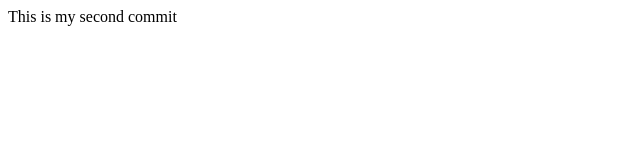
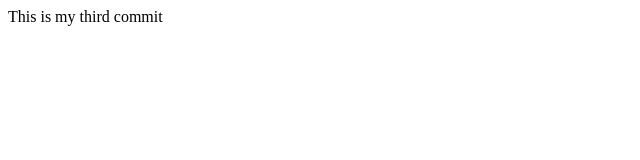
Before and after one commit to chinnia/first-project, a plain HTML site: page index.html in a window 1280 px wide. Shown: the full height of the page, 0-640 px from the left. Drawn offline with Linux system fonts and the light colour scheme.

Commit message:
Update index.html

```diff
--- a/index.html
+++ b/index.html
@@ -1,5 +1,5 @@
 <html>
 <body>
-	<p>This is my second commit</p>
+	<p>This is my third commit</p>
 </body>
 </html>
```
